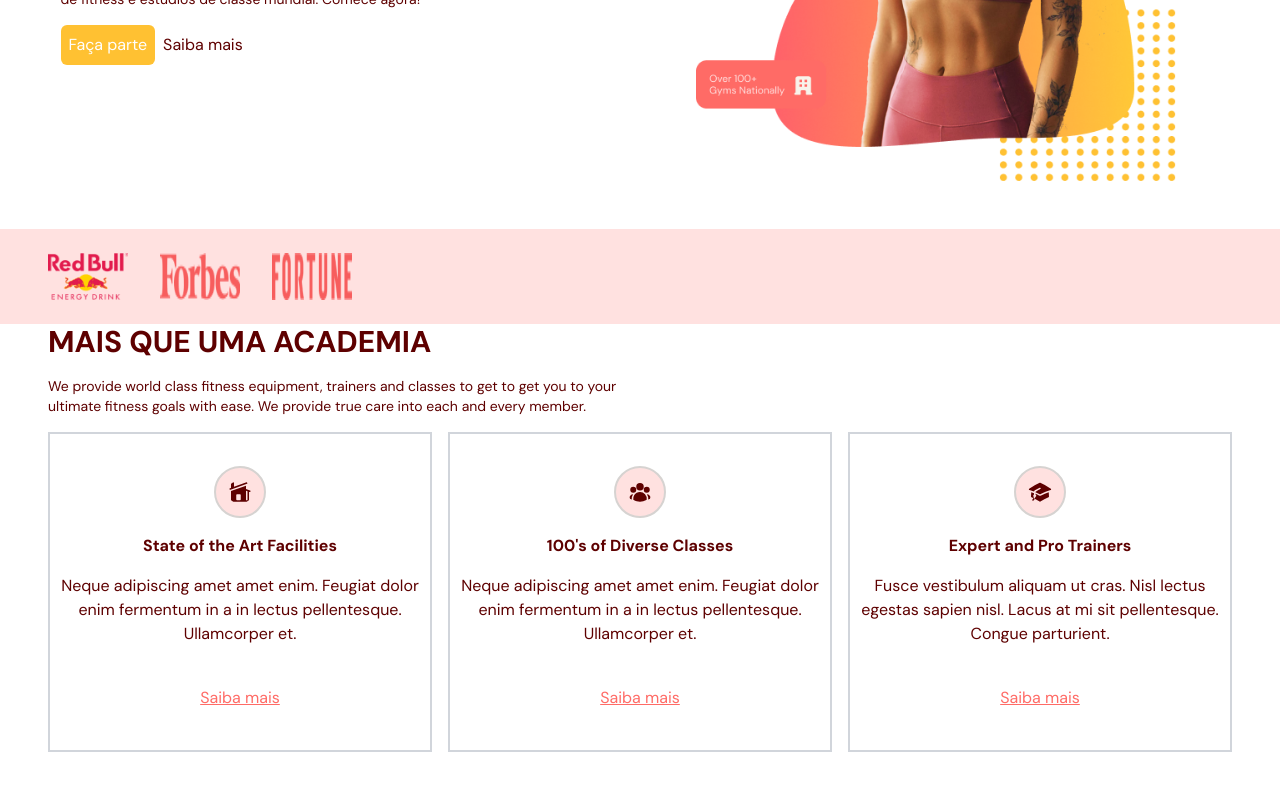
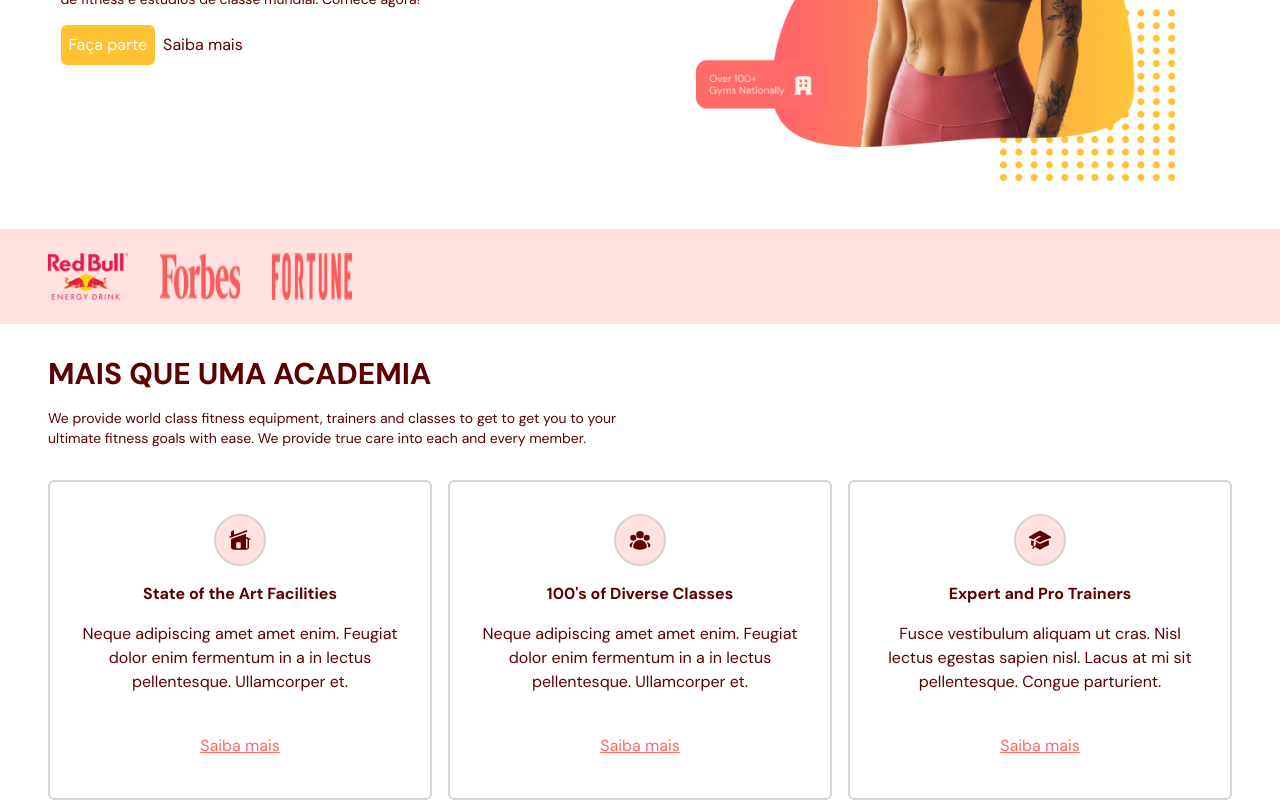
Before and after one commit to Luiz-F-Souza/be-fit, a React (Vite) app: page / in a window 1280 px wide. Shown: the part 502-1302 px from the top of the page. Before the commit the page ends 1254 px from the top, so only its background shows below. Built offline with nearby package versions, Linux system fonts and the light colour scheme.

Commit message:
parte dos cards de benefícios terminadada

```diff
--- a/src/App.tsx
+++ b/src/App.tsx
@@ -8,14 +8,17 @@ function App() {
 
 
   return (
-    <div className="app min-h-screen relative">
+    <div className="app min-h-screen relative min-h-[300vh]">
       <header className="pb-24 md:pb-40">
         <Navbar />
       </header>
 
       <main className="mb-4">
+
+        {/* Article */}
         <Home />
 
+        {/* Article */}
         <Benefits />
       </main>
 
--- a/src/components/icon-cards/IconCards.tsx
+++ b/src/components/icon-cards/IconCards.tsx
@@ -1,4 +1,4 @@
-
+import { motion } from "framer-motion"
 
 
 interface iconCardsProps {
@@ -13,14 +13,23 @@ interface iconCardsProps {
 function IconCards({cards}: iconCardsProps){
 
   return(
-    <article className='grid sm:grid-cols-3 gap-4'>
+    <motion.article className='grid sm:grid-cols-3 gap-4'
+    initial="lower"
+    whileInView='normal'
+    viewport={{ once: true, amount:0.5 }}
+    transition={{ duration: 1 }}
+    variants={{
+      lower: {},
+      normal: {transition: {staggerChildren: .75}}
+      }}
+    >
       {
         cards.map(( card, index ) => {
           const { icon, title, body, actionBtn } = card
 
 
           return(
-            <section className="justify-self-center text-center p-4 px-32 sm:px-2 sm:py-8 border-2 border-gray-300 border-solid w-full h-full sm:min-h-[20rem] flex flex-col justify-between" key={`card_${index}`}>
+            <motion.section variants={{ lower: { opacity:0, scale:0.85}, normal: { opacity:1, scale:1}}} className="justify-self-center text-center p-4 px-4 sm:px-8 sm:py-8 border-2 border-gray-300 border-solid w-full h-full sm:min-h-[20rem] flex flex-col justify-between rounded-md" key={`card_${index}`}>
 
               <section className="grid align-middle">
                 <div className="flex justify-center">
@@ -37,11 +46,11 @@ function IconCards({cards}: iconCardsProps){
                 {actionBtn}
               </section>
 
-            </section>
+            </motion.section>
           )
         })
       }
-    </article>
+    </motion.article>
   )
 }
 
--- a/src/scenes/benefits/Benefits.tsx
+++ b/src/scenes/benefits/Benefits.tsx
@@ -1,6 +1,7 @@
 import { HomeModernIcon, UserGroupIcon, AcademicCapIcon } from "@heroicons/react/24/solid"
 import { Btn, BtnProps } from "../../components/btn/Btn"
 import { IconCards } from "../../components/icon-cards/IconCards"
+import { motion } from "framer-motion"
 
 
 const iconSize = 52
@@ -16,22 +17,7 @@ const btnStyleProp = {
   textDecoration: 'underline'
 } as BtnProps["style"]
 
-function Benefits(){
-
-
-
-  return(
-    <article id="benefits" className="px-12">
-
-      <header className="sm:w-3/4 md:w-2/4 mb-4">
-        <h3 className="font-bold text-3xl mb-4">MAIS QUE UMA ACADEMIA</h3>
-
-        <p className="text-sm">We provide world class fitness equipment, trainers and classes to get to get you to your ultimate fitness goals with ease. We provide true care into each and every member.</p>
-      </header>
-
-      <IconCards
-        cards={
-          [
+const cardsForIconCards =  [
   {
     icon: <HomeModernIcon width={iconSize}  height={iconSize} className={iconsClass}/>,
     title: 'State of the Art Facilities',
@@ -68,8 +54,21 @@ function Benefits(){
       />
   }
 ]
-        }
-       />
+
+function Benefits(){
+
+
+
+  return(
+    <article id="benefits" className="px-12">
+
+      <motion.header className="sm:w-3/4 md:w-2/4 mb-8" initial="hidden" whileInView="visible" variants={{ hidden: {x: -50, opacity:0}, visible: {x:0, opacity:1}}} transition={{duration: .75}} viewport={{once: true}}>
+        <h3 className="font-bold text-3xl mb-4">MAIS QUE UMA ACADEMIA</h3>
+
+        <p className="text-sm">We provide world class fitness equipment, trainers and classes to get to get you to your ultimate fitness goals with ease. We provide true care into each and every member.</p>
+      </motion.header>
+
+      <IconCards cards={cardsForIconCards}/>
 
 
     </article>
--- a/src/scenes/home/Home.tsx
+++ b/src/scenes/home/Home.tsx
@@ -13,7 +13,7 @@ import { Sponsors } from '../../components/Sponsors/Sponsors'
 function Home(){
 
   return(
-    <article id="home" >
+    <article id="home" className='mb-8' >
 
       <div className='flex flex-col sm:flex-row items-center w-full  justify-center h-full pb-12 px-12 '>
 
```
Lines whose indentation alone changed are shown as unchanged.
